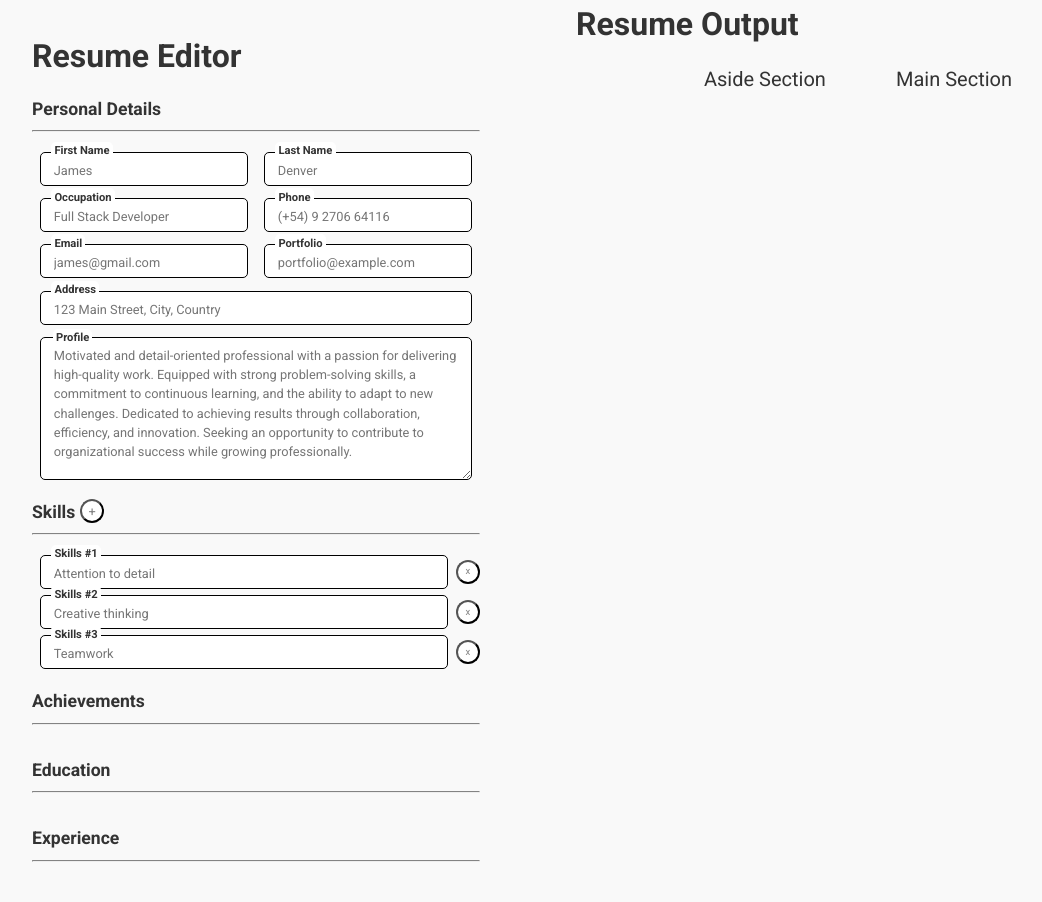
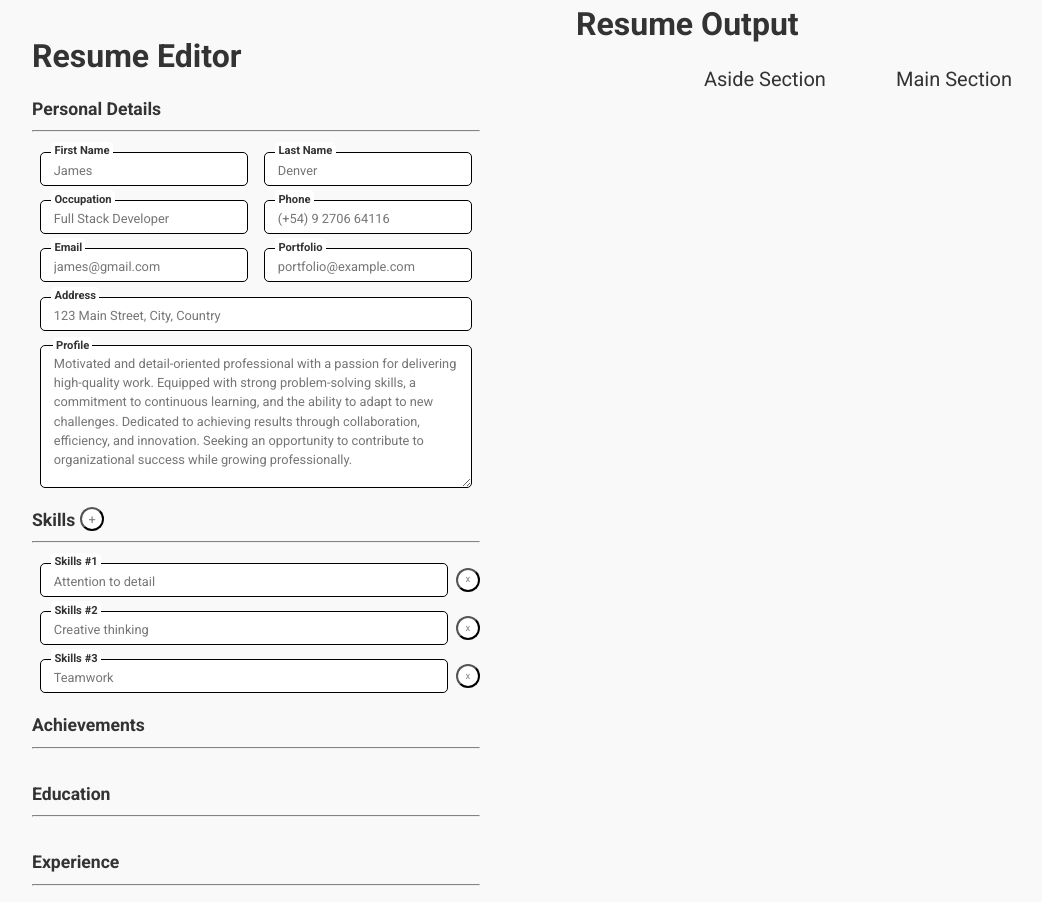
Before and after one commit to CeeZ-11/Odin-Project-CV-Application, a React (Vite) app: page / in a window 1280 px wide. Shown: the whole page, without its empty margins (64-1106 px from the left). Before the commit the page ends 878 px from the top, so only its background shows below. Built offline with nearby package versions, Linux system fonts and the light colour scheme.

Commit message:
:art: style: Adjust gap in form and ul tag

```diff
--- a/src/styles/App.css
+++ b/src/styles/App.css
@@ -30,7 +30,7 @@ main {
 .personal-details {
   display: grid;
   grid-template-columns: repeat(2, 1fr);
-  gap: 0.3em 0;
+  gap: 0.4em 0;
 }
 
 .wideSpan {
@@ -100,6 +100,7 @@ ul {
   padding: 0;
   display: flex;
   flex-direction: column;
+  gap: 0.5rem;
 }
 
 li {
```
